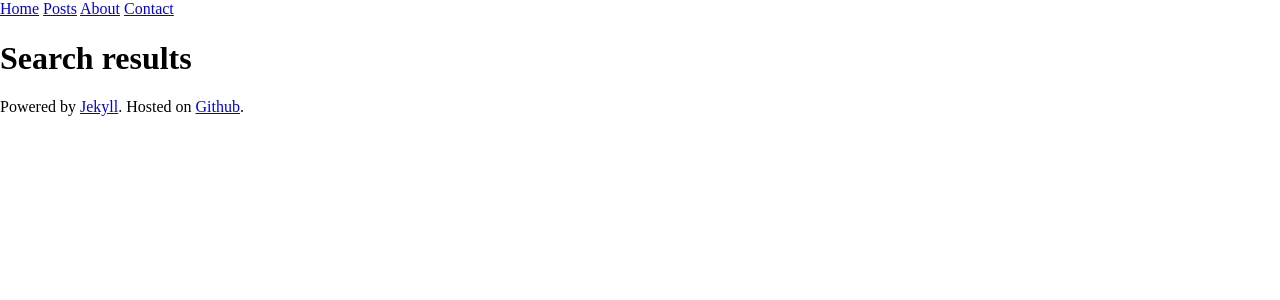
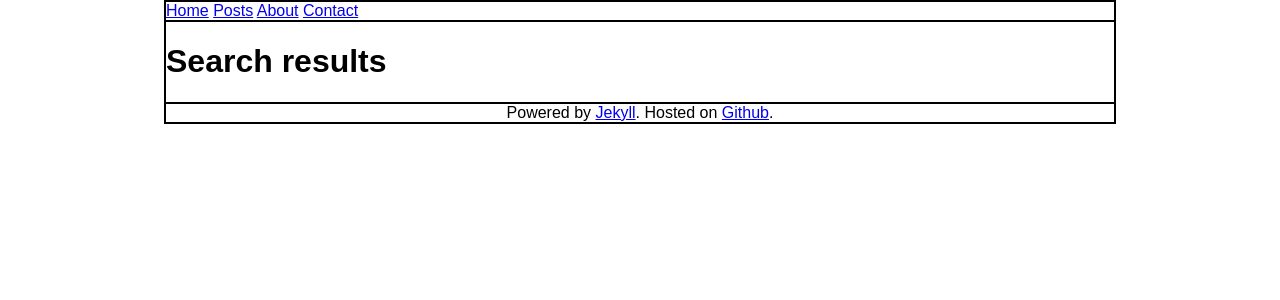
Before and after one commit to ardisoft/abeaumet.github.io, a Jekyll site: the page built from search/index.html, in a window 1280 px wide. Shown: the top 300 px of the page. Built offline with Jekyll 4.4.1, drawn with Linux system fonts in a browser that asks for light colours; nearby versions of some CDN libraries; library files that are not in the unit come from our copies; comment, search, counter and statistics services are not loaded.

Commit message:
Fix JS import path

```diff
--- a/_layouts/default.html
+++ b/_layouts/default.html
@@ -11,10 +11,10 @@ layout: nil
     <meta name="description" content="I'm a french passionate developer, studying in 3rd year at Epitech Paris, France." />
     <meta charset="UTF-8">
 
-    <link type="text/css" href="css/lib/normalize.css" rel="stylesheet">
-    <link type="text/css" href="css/main.css" rel="stylesheet">
+    <link type="text/css" href="/css/lib/normalize.css" rel="stylesheet">
+    <link type="text/css" href="/css/main.css" rel="stylesheet">
 
-    <script data-main="js/main" src="js/lib/require.js"></script>
+    <script data-main="/js/main" src="/js/lib/require.js"></script>
   </head>
 
   <body>
--- a/js/main.js
+++ b/js/main.js
@@ -1,5 +1,5 @@
 requirejs.config({
-  'baseUrl': 'js/lib'
+  'baseUrl': '/js/lib'
 });
 
 require(['domReady'], function(domReady) {
```
